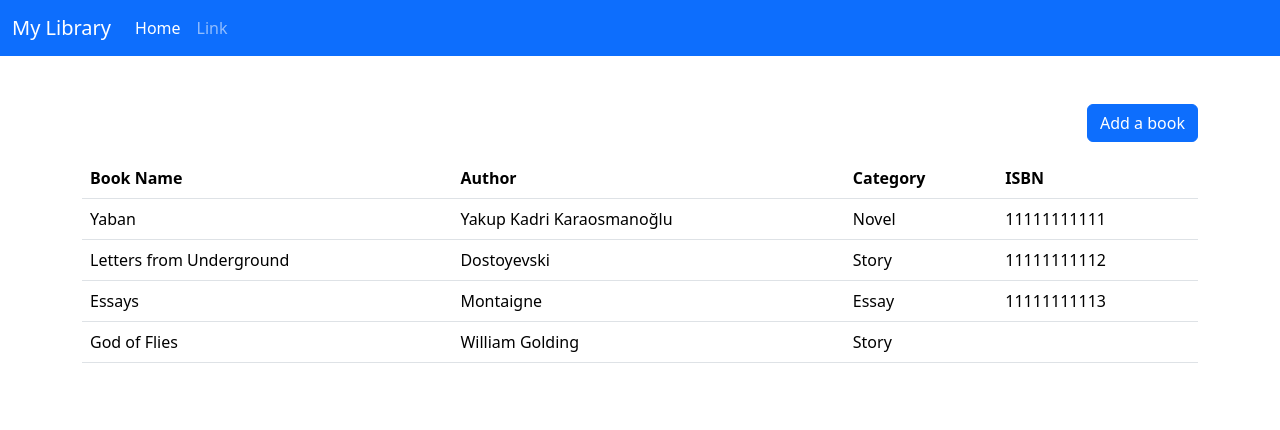
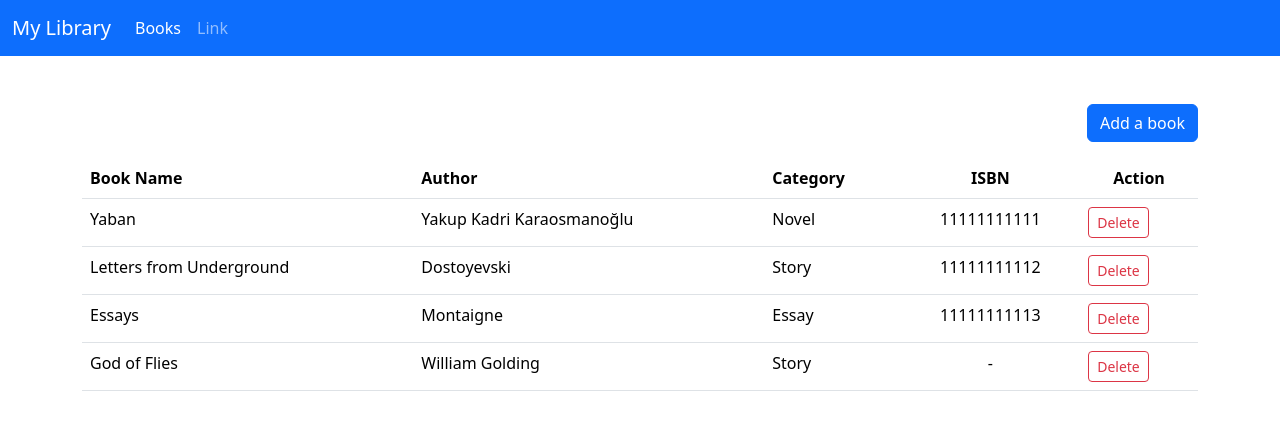
Before and after one commit to SalihNuhoglu/LibraryApp-React-, a React (Create React App) app: page / in a window 1280 px wide. Shown: the top 430 px of the page. Built offline with nearby package versions, Linux system fonts and the light colour scheme; data requests are answered from the project's data file.

Commit message:
delete action added

```diff
--- a/src/components/Header.js
+++ b/src/components/Header.js
@@ -1,17 +1,22 @@
 import React from "react";
+import { Link } from "react-router-dom";
 
 const Header = (props) => {
     return (
         <nav className="navbar navbar-expand-lg navbar-dark bg-primary">
             <div className="container-fluid">
-                <a className="navbar-brand" href="#">My Library</a>
+                <Link className="navbar-brand" to="/">
+                    My Library
+                </Link>
                 <button className="navbar-toggler" type="button" data-bs-toggle="collapse" data-bs-target="#navbarSupportedContent" aria-controls="navbarSupportedContent" aria-expanded="false" aria-label="Toggle navigation">
                     <span className="navbar-toggler-icon"></span>
                 </button>
                 <div className="collapse navbar-collapse" id="navbarSupportedContent">
                     <ul className="navbar-nav me-auto mb-2 mb-lg-0">
                         <li className="nav-item">
-                            <a className="nav-link active" aria-current="page" href="#">Home</a>
+                            <Link className="nav-link active" to="/">
+                                Books
+                            </Link>
                         </li>
                         <li className="nav-item">
                             <a className="nav-link" href="#">Link</a>
--- a/src/components/ListBooks.js
+++ b/src/components/ListBooks.js
@@ -6,8 +6,9 @@
 const ListBooks = (props) => {
 
 
-    const [books, setBooks] = useState(null)
-    const [categories, setCategories] = useState(null)
+    const [books, setBooks] = useState(null);
+    const [categories, setCategories] = useState(null);
+    const [didUpdate, setDidUpdate] = useState(false);
 
     useEffect(() => {
         axios
@@ -19,16 +20,31 @@
                     .then(resCat => {
                         setTimeout(() => {
                             setCategories(resCat.data);
-                        }, 5000);
+                        }, 1000);
 
                     })
                     .catch((err) => console.log("categories err", err));
             })
-            .catch(err => console.log("books err", err));
-    }, []);
+            .catch((err) => console.log("books err", err));
+    }, [didUpdate]);
+
+    const deleteBook = (id) => {
+        console.log(`http://localhost:3004/books/${id}`);
+        axios
+            .delete(`http://localhost:3004/books/${id}`)
+            .then((res) => {
+                console.log("delete res", res);
+                setDidUpdate(!didUpdate);
+            })
+            .catch((err) => console.log(err));
+    };
+
+
     if (books === null || categories === null) {
         return <Loading />;
     }
+
+
     return (
         <div className="container my-5">
             <div className="my-3 d-flex justify-content-end">
@@ -42,7 +58,8 @@
                         <th scope="col">Book Name</th>
                         <th scope="col">Author</th>
                         <th scope="col">Category</th>
-                        <th scope="col">ISBN</th>
+                        <th className="text-center" scope="col">ISBN</th>
+                        <th className="text-center" scope="col">Action</th>
                     </tr>
                 </thead>
                 <tbody>
@@ -55,7 +72,16 @@
                                     <td>{book.name}</td>
                                     <td>{book.author}</td>
                                     <td>{category.name}</td>
-                                    <td>{book.isbn}</td>
+                                    <td className="text-center">{book.isbn === "" ? "-" : book.isbn}</td>
+                                    <td>
+                                        <div className="btn-group" role="group" >
+                                            <button type="button"
+                                                className="btn btn-outline-danger btn-sm"
+                                                onClick={() => deleteBook(book.id)}>
+                                                Delete
+                                            </button>
+                                        </div>
+                                    </td>
                                 </tr>
                             )
                         })
```
